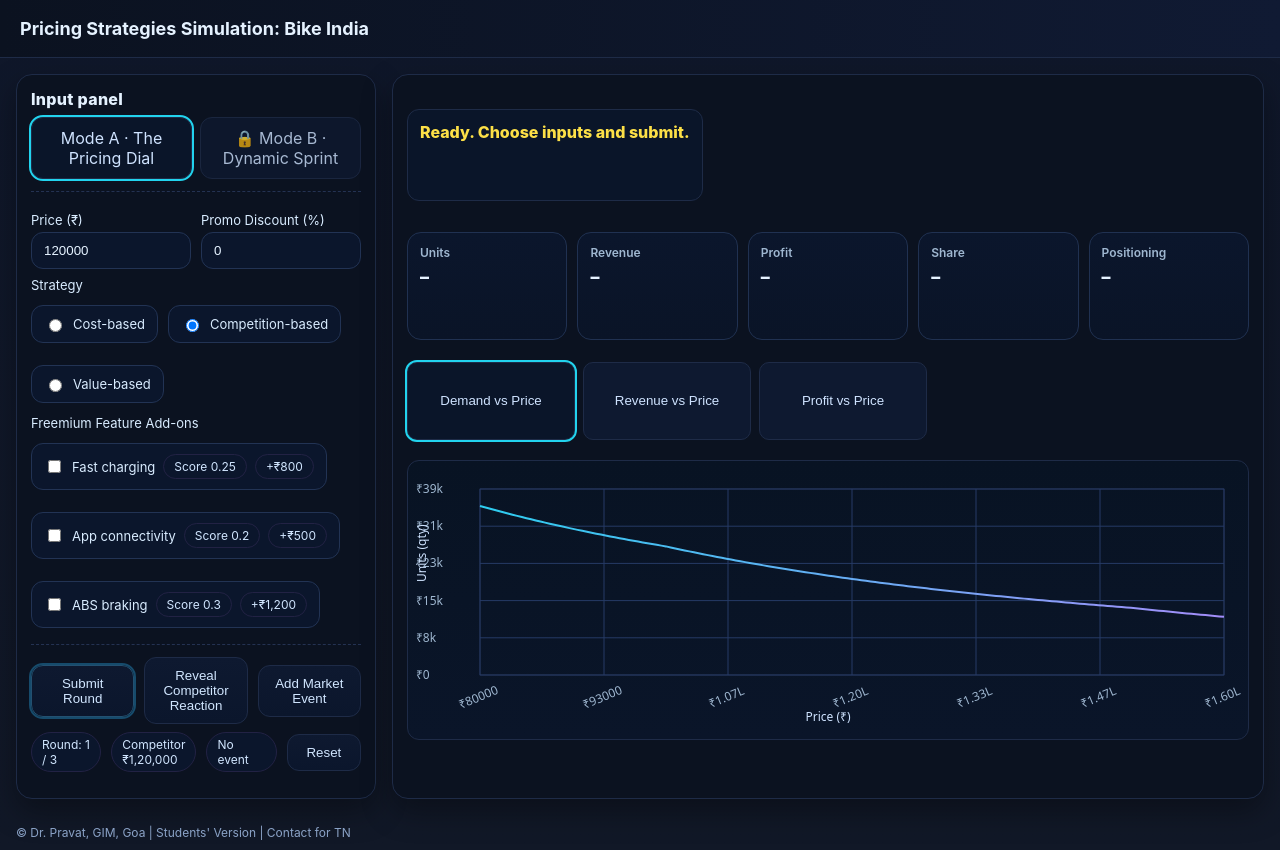
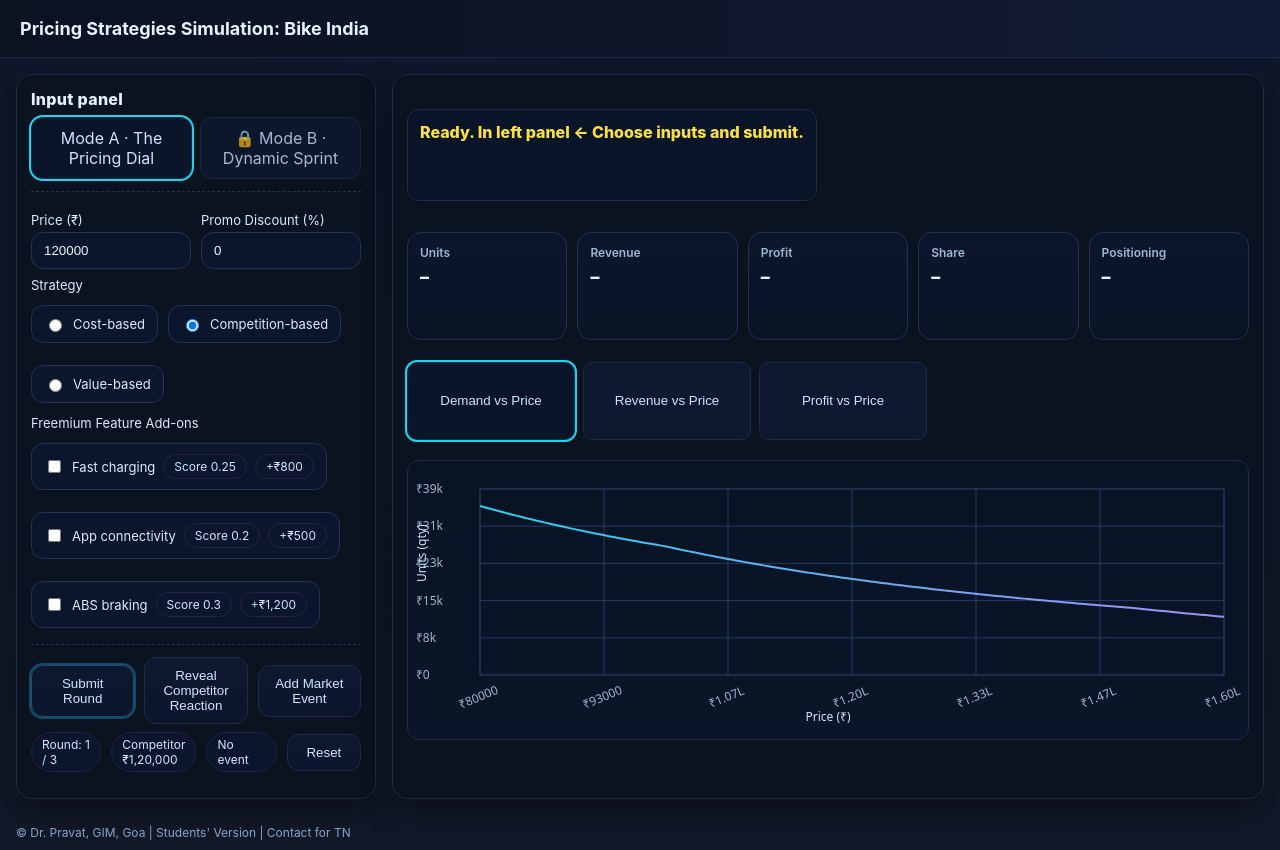
Before and after one commit to CoolPravat/Pricing-India-bike, a plain HTML site: page index.html in a window 1280 px wide. Drawn offline with Linux system fonts and the light colour scheme.

Commit message:
Update index.html

```diff
--- a/index.html
+++ b/index.html
@@ -213,7 +213,7 @@ main.panel .section:has(> #log){ grid-area:log; border-top:0; padding-top:0; }
         <canvas id="c_profit" style="display:none"></canvas>
       </div>
 
-      <div class="logwrap"><div class="log" id="log">Ready. In the left panel <-Choose inputs and submit.</div></div>
+      <div class="logwrap"><div class="log" id="log">Ready. In the left panel <- Choose inputs and submit.</div></div>
     </main>
   </div>
 
@@ -563,7 +563,7 @@ function setupChartTabs(){
 
 // ---------- Init ----------
 function init(){
-  renderFeatureCheckboxes('a'); renderFeatureCheckboxes('b'); updatePills(); log('Ready. Choose inputs and submit.');
+  renderFeatureCheckboxes('a'); renderFeatureCheckboxes('b'); updatePills(); log('Ready. In left panel <- Choose inputs and submit.');
   els('.tab').forEach(t=>t.addEventListener('click',()=>switchTab(t.dataset.tab)));
   el('#a_submit').addEventListener('click', submitRound);
   el('#a_react').addEventListener('click', revealReaction);
```
